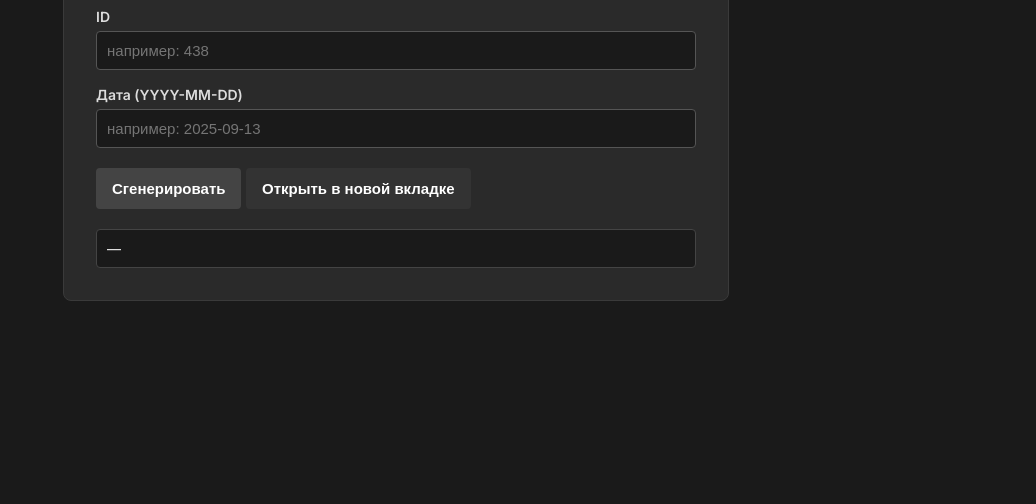
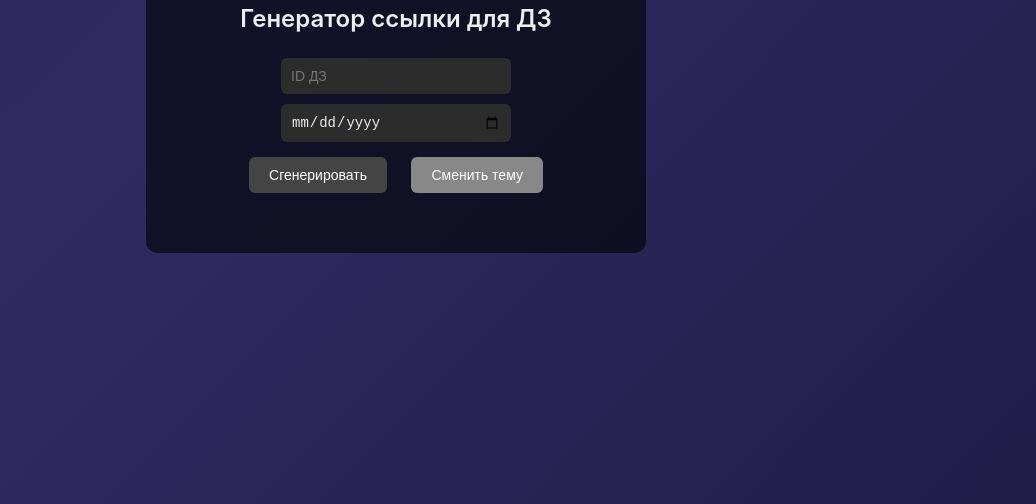
Before and after one commit to hardcorechessorg/homework, a plain HTML site: page index.html in a window 1280 px wide. Shown: the part 296-800 px from the top of the page, without its empty margins (244-1280 px from the left). Drawn offline with Linux system fonts and the light colour scheme.

Commit message:
some beter ui

```diff
--- a/index.html
+++ b/index.html
@@ -1,138 +1,163 @@
-<!doctype html>
+<!DOCTYPE html>
 <html lang="ru">
 <head>
-  <meta charset="utf-8" />
-  <meta name="viewport" content="width=device-width,initial-scale=1" />
-  <title>Генератор ссылки</title>
-  <link href="https://fonts.googleapis.com/css2?family=Inter:wght@400;600&display=swap" rel="stylesheet">
+  <meta charset="UTF-8">
+  <meta name="viewport" content="width=device-width, initial-scale=1.0">
+  <title>Генератор ссылок ДЗ</title>
   <style>
     body {
-      font-family: 'Inter', sans-serif;
-      background: #1a1a1a;
       margin: 0;
-      padding: 0;
+      font-family: "Inter", sans-serif;
       display: flex;
       justify-content: center;
       align-items: center;
-      min-height: 100vh;
-      color: #f5f5f5;
+      height: 100vh;
+      transition: background 0.5s, color 0.5s;
     }
+
+    /* Анимированный градиент для тёмной темы */
+    body.dark {
+      background: linear-gradient(-45deg, #0f0c29, #302b63, #24243e, #1a1a1a);
+      background-size: 400% 400%;
+      animation: gradientBG 15s ease infinite;
+      color: #eee;
+    }
+
+    @keyframes gradientBG {
+      0% { background-position: 0% 50%; }
+      50% { background-position: 100% 50%; }
+      100% { background-position: 0% 50%; }
+    }
+
+    /* Светлая тема */
+    body.light {
+      background: #f5f5f5;
+      color: #111;
+    }
+
     .container {
-      background: #2a2a2a;
-      padding: 32px;
-      border: 1px solid #3a3a3a;
-      border-radius: 8px;
-      width: 100%;
-      max-width: 600px;
-    }
-    h2 {
-      text-align: center;
-      font-size: 22px;
-      margin-bottom: 24px;
-      color: #fff;
-    }
-    label {
-      font-size: 14px;
-      font-weight: 600;
-      display: block;
-      margin-top: 16px;
-      margin-bottom: 6px;
-      color: #ddd;
-    }
-    input {
-      font-size: 15px;
-      padding: 10px;
-      border: 1px solid #555;
-      border-radius: 4px;
+      background: rgba(0, 0, 0, 0.6);
+      padding: 30px;
+      border-radius: 12px;
+      max-width: 500px;
       width: 100%;
       box-sizing: border-box;
-      background: #1a1a1a;
-      color: #f5f5f5;
+      text-align: center;
     }
-    input:focus {
-      border-color: #888;
-      outline: none;
+
+    body.light .container {
+      background: #fff;
+      border: 1px solid #ddd;
     }
+
+    h2 {
+      margin-bottom: 20px;
+      font-weight: 600;
+    }
+
+    input {
+      width: calc(50% - 10px);
+      padding: 10px;
+      margin: 5px;
+      border: none;
+      border-radius: 6px;
+      font-size: 14px;
+    }
+
+    body.dark input {
+      background: #2c2c2c;
+      color: #eee;
+    }
+
+    body.light input {
+      background: #f0f0f0;
+      color: #111;
+      border: 1px solid #ccc;
+    }
+
     button {
-      margin-top: 20px;
-      padding: 12px 16px;
-      font-size: 15px;
-      font-weight: 600;
+      margin: 10px;
+      padding: 10px 20px;
       border: none;
-      border-radius: 4px;
+      border-radius: 6px;
+      font-size: 14px;
       cursor: pointer;
+      transition: background 0.3s;
+    }
+
+    .generate-btn {
       background: #444;
       color: #fff;
     }
-    button:hover {
+
+    .generate-btn:hover {
       background: #666;
     }
-    button:disabled {
-      background: #333;
-      cursor: not-allowed;
+
+    .theme-toggle {
+      background: #888;
+      color: #fff;
     }
+
+    .theme-toggle:hover {
+      background: #aaa;
+    }
+
     .result {
       margin-top: 20px;
       font-size: 14px;
       word-break: break-all;
-      padding: 10px;
-      border: 1px solid #444;
-      border-radius: 4px;
-      background: #1a1a1a;
-      color: #eee;
+    }
+
+    .result a {
+      color: #4da6ff;
+      text-decoration: none;
     }
   </style>
 </head>
-<body>
+<body class="dark">
   <div class="container">
-    <h2>Генератор ссылки</h2>
-
-    <label>ID</label>
-    <input id="id" placeholder="например: 438" />
-
-    <label>Дата (YYYY-MM-DD)</label>
-    <input id="dated" placeholder="например: 2025-09-13" />
-
-    <button id="build">Сгенерировать</button>
-    <button id="open" disabled>Открыть в новой вкладке</button>
-
-    <div class="result" id="result">—</div>
+    <h2>Генератор ссылки для ДЗ</h2>
+    <div>
+      <input type="text" id="hwId" placeholder="ID ДЗ">
+      <input type="date" id="hwDate">
+    </div>
+    <div>
+      <button class="generate-btn" onclick="generateLink()">Сгенерировать</button>
+      <button class="theme-toggle" onclick="toggleTheme()">Сменить тему</button>
+    </div>
+    <div class="result" id="result"></div>
   </div>
 
-<script>
-  const byId = id => document.getElementById(id);
-  function isDateYMD(s){
-    return /^\d{4}-\d{2}-\d{2}$/.test(s);
-  }
-
-  document.getElementById('build').addEventListener('click', ()=>{
-    const base = "https://stupenionlaincentr.ru/admin/homework/hwfileuploadnoint.php?&id=";
-    const id = byId('id').value.trim();
-    const dated = byId('dated').value.trim();
-
-    if(!id){
-      alert('Укажи ID');
-      return;
-    }
-    if(dated && !isDateYMD(dated)){
-      alert('Дата должна быть в формате YYYY-MM-DD');
-      return;
+  <script>
+    function generateLink() {
+      const id = document.getElementById("hwId").value.trim();
+      const date = document.getElementById("hwDate").value;
+      if (!id || !date) {
+        document.getElementById("result").innerText = "Введите ID и дату.";
+        return;
+      }
+      const url = `https://stupenionlaincentr.ru/admin/homework/hwfileuploadnoint.php?&id=${id}&dated=${date}`;
+      document.getElementById("result").innerHTML =
+        `<a href="${url}" target="_blank">${url}</a>`;
     }
 
-    let url = base + encodeURIComponent(id);
-    if(dated){
-      url += '&dated=' + encodeURIComponent(dated);
+    function toggleTheme() {
+      const body = document.body;
+      if (body.classList.contains("dark")) {
+        body.classList.replace("dark", "light");
+        localStorage.setItem("theme", "light");
+      } else {
+        body.classList.replace("light", "dark");
+        localStorage.setItem("theme", "dark");
+      }
     }
 
-    byId('result').textContent = url;
-    byId('open').disabled = false;
-  });
-
-  document.getElementById('open').addEventListener('click', ()=>{
-    const txt = byId('result').textContent;
-    if(!txt || txt === '—') return;
-    window.open(txt, '_blank', 'noopener');
-  });
-</script>
+    // При загрузке страницы восстанавливаем тему
+    window.onload = () => {
+      const savedTheme = localStorage.getItem("theme") || "dark";
+      document.body.className = savedTheme;
+    };
+  </script>
 </body>
 </html>
```
